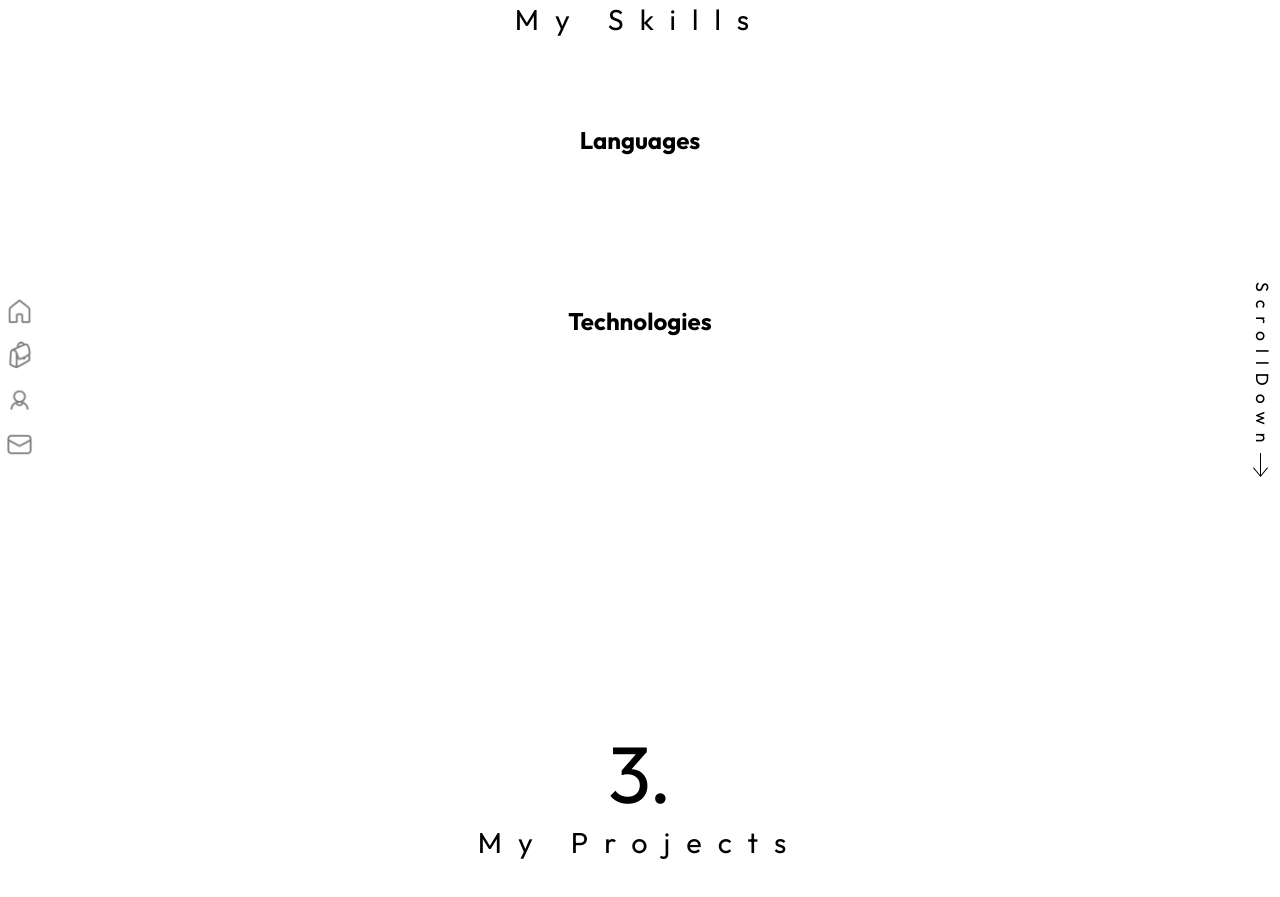
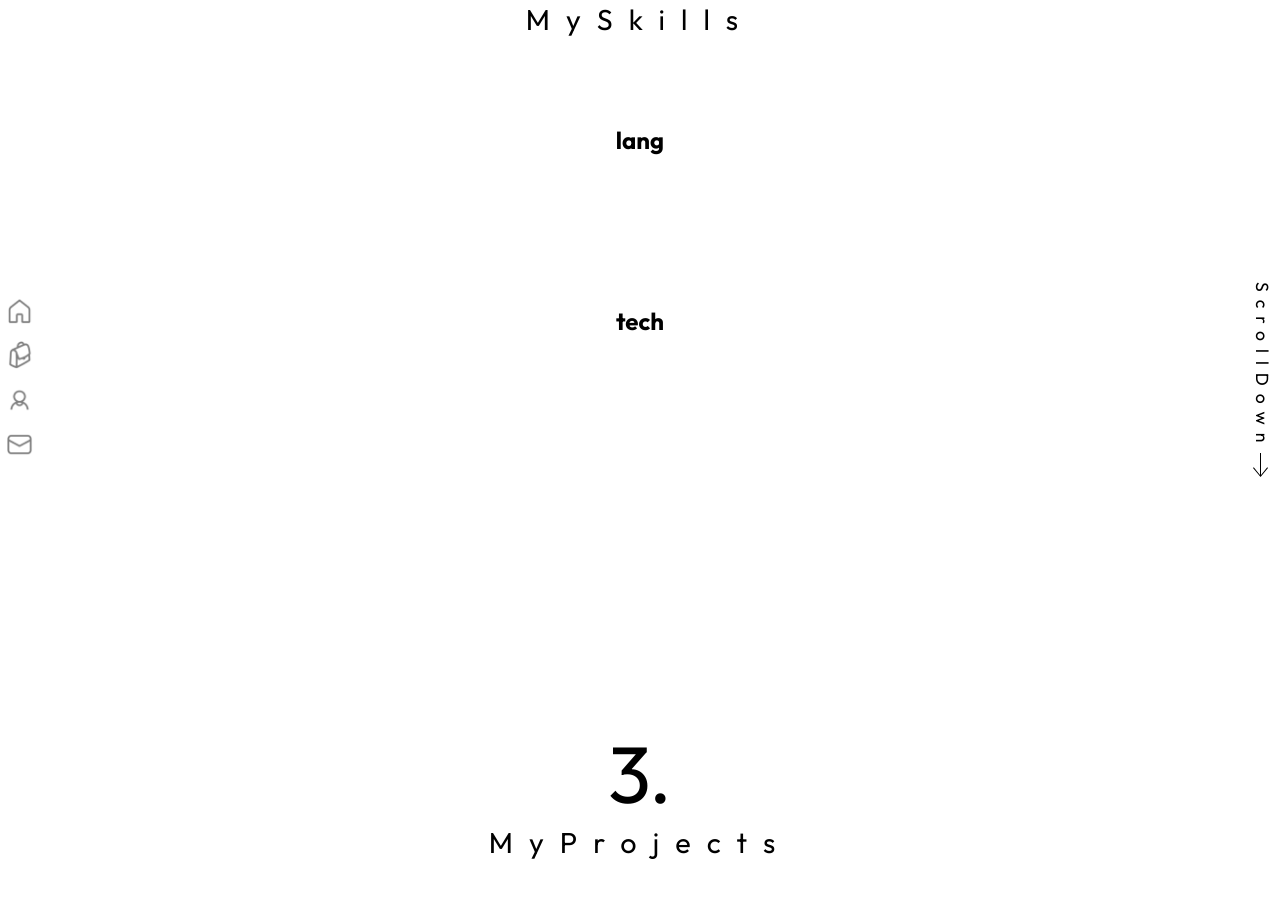
Before and after one commit to Krkeek/iahmad, a Next.js app: page /en in a window 1280 px wide. Shown: the part 1700-2597 px from the top of the page. Built offline with nearby package versions, Linux system fonts and the light colour scheme; what i18next-resources-to-backend would draw is missing.

Commit message:
german language

```diff
--- a/dataEntry.tsx
+++ b/dataEntry.tsx
@@ -8,15 +8,15 @@ export const sections = {
     },
     whatidoPage: {
         id: "whatidoPage",
-        title: 'Why Me?'
+        title: 'WhyMe?'
     },
     mySkillPage: {
         id: "mySkillPage",
-        title: 'My Skills'
+        title: 'MySkills'
     },
     myProjectPage: {
         id: "myProjectPage",
-        title: 'My Projects'
+        title: 'MyProjects'
     },
     resumePage: {
         id: "resumePage",
--- /dev/null
+++ b/src/app/i18n/locales/de/sectionHeaders.json
@@ -0,0 +1,8 @@
+{
+  "WhyMe?": "Warum Ich?",
+  "MySkills": "Meine Fähigkeiten",
+  "MyProjects": "Meine Projekte",
+  "Resume": "Lebenslauf",
+  "Connect": "Verbinden"
+
+}
--- /dev/null
+++ b/src/app/i18n/locales/de/skillsPage.json
@@ -0,0 +1,4 @@
+{
+  "lang": "Programmiersprachen",
+  "tech": "Technologien"
+}
--- /dev/null
+++ b/src/app/i18n/locales/de/whatIDoPage.json
@@ -0,0 +1,3 @@
+{
+  "Paragraph": "Ich habe in der High School angefangen, mit Code herumzuspielen, und das hat eine Leidenschaft in mir geweckt, die mich seitdem nicht mehr loslässt. Mit einer starken Arbeitsmoral, Hingabe, Motivation und jahrelanger Erfahrung konnte ich meine besten Ergebnisse erzielen, die Erwartungen immer wieder übertreffen und die Grenzen dessen, was ich für möglich hielt, verschieben."
+}
--- /dev/null
+++ b/src/app/i18n/locales/en/sectionHeaders.json
@@ -0,0 +1,8 @@
+{
+  "WhyMe?": "Why Me?",
+  "MySkills": "My Skills",
+  "MyProjects": "My Projects",
+  "Resume": "Resume",
+  "Connect": "Connect"
+
+}
--- /dev/null
+++ b/src/app/i18n/locales/en/skillsPage.json
@@ -0,0 +1,4 @@
+{
+  "lang": "Languages",
+  "tech": "Technologies"
+}
--- /dev/null
+++ b/src/app/i18n/locales/en/whatIDoPage.json
@@ -0,0 +1,3 @@
+{
+  "Paragraph": "I started playing around with code in high school, and it sparked a passion that stuck with me ever since. With a strong work ethic, dedication, motivation and years of experience I've been able to give my best results, consistently exceeding expectations and pushing the boundaries of what I thought possible."
+}
--- a/src/components/header/header.tsx
+++ b/src/components/header/header.tsx
@@ -1,5 +1,7 @@
 // @ts-ignore
 import styles from "./header.module.css"
+import {useParams} from "next/navigation";
+import {useTranslation} from "@/app/i18n/client";
 
 
 type props = {
@@ -9,11 +11,17 @@ type props = {
 }
 
 export default function Header(props: props){
+    const params = useParams<{ lng: string }>()
+    // @ts-ignore
+    const { t } = useTranslation(params.lng,'sectionHeaders')
+
+
+
     return(
         <>
             <div className={`${styles.Header} ${props.id}_Header_animation`}>
                 <div className={`${styles.Number} `}>{props.number}.</div>
-                <div className={`${styles.Title}`}>{props.name}</div>
+                <div className={`${styles.Title}`}>{t(props.name)}</div>
             </div>
         </>
     );
--- a/src/components/sections/skillsPage/skillsPage.tsx
+++ b/src/components/sections/skillsPage/skillsPage.tsx
@@ -6,10 +6,18 @@ import SectionLayout from "@/components/sectionLayout/sectionLayout";
 import {languageSkills, sections, techSkills} from "../../../../dataEntry";
 import {useGSAP} from "@gsap/react";
 import {skillsPageAnimation} from "@/lib/gsap/skillsPage";
+import {useParams} from "next/navigation";
+import {useTranslation} from "@/app/i18n/client";
 
 
 
 const SkillsPage = ()=> {
+
+        const params = useParams<{ lng: string }>()
+        // @ts-ignore
+        const { t } = useTranslation(params.lng,'skillsPage')
+
+
 
         useGSAP(()=>{
                 const ctx = gsap.context(()=>{
@@ -25,7 +33,7 @@ return(
     <>
 
         <SectionLayout name={sections.mySkillPage.title} number={2} id={sections.mySkillPage.id}>
-                <p className={`${styles.LanguageTitle} LanguageTitle_animation`}>Languages</p>
+                <p className={`${styles.LanguageTitle} LanguageTitle_animation`}>{t('lang')}</p>
                 <div className={`${styles.LanguageContainer} LanguageContainer_animation`}>
                     {
                         languageSkills.map((skill, index)=>{
@@ -39,7 +47,7 @@ return(
 
                         })}
                 </div>
-                <p className={`${styles.TechnologiesTitle} TechnologiesTitle_animation`}>Technologies</p>
+                <p className={`${styles.TechnologiesTitle} TechnologiesTitle_animation`}>{t('tech')}</p>
                 <div className={`${styles.LanguageContainer} TechnologiesContainer_animation`}>
                     {
                         techSkills.map((skill,index)=> {
--- a/src/components/sections/whatIDoPage/whatIDoPage.module.css
+++ b/src/components/sections/whatIDoPage/whatIDoPage.module.css
@@ -36,7 +36,7 @@
     width: 75%;
 }
 .ContentContainer p span {
-    background-image: url("/images/blueHighlight.webp");
+    background-image: url("/assets/blueHighlight.webp");
     background-repeat: no-repeat;
     background-position: center;
     background-size: cover;
--- a/src/components/sections/whatIDoPage/whatIDoPage.tsx
+++ b/src/components/sections/whatIDoPage/whatIDoPage.tsx
@@ -6,7 +6,15 @@ import {useGSAP} from "@gsap/react";
 import {whatidoPageAnimation} from "@/lib/gsap/whatidoPage";
 import {sections, WORK} from "../../../../dataEntry";
 import gsap from "gsap";
+import {useParams} from "next/navigation";
+import {useTranslation} from "@/app/i18n/client";
 const WhatIDoPage = ()=>{
+    const params = useParams<{ lng: string }>()
+    // @ts-ignore
+    const { t } = useTranslation(params.lng,'whatIDoPage')
+
+
+
     useGSAP(()=>{
         const ctx = gsap.context(()=>{
             whatidoPageAnimation();
@@ -26,7 +34,7 @@ const WhatIDoPage = ()=>{
                     </div>
                     <div className={`${styles.ContentContainer}`}>
                         <p className={'Text_animation'}>
-                            I started playing around with code in high school, and it sparked a <span>passion</span> that stuck with me ever since. With a strong work ethic, dedication, motivation and years of experience I&apos;ve been able to give my best results, consistently exceeding expectations and pushing the boundaries of what I thought possible.
+                            {t('Paragraph')}
                         </p>
                     </div>
                 </div>
--- a/src/middleware.ts
+++ b/src/middleware.ts
@@ -14,7 +14,7 @@ export const config = {
          * - _next/image (image optimization files)
          * - favicon.ico (favicon file)
          */
-        '/((?!api|_next/static|_next/image|favicon.ico|assets|de/images|en/images|static|.*\\\\..*|de/images/socialMediaIcons).*)'    ],
+        '/((?!api|_next/static|_next/image|favicon.ico|assets).*)'    ],
 }
 
 
```
